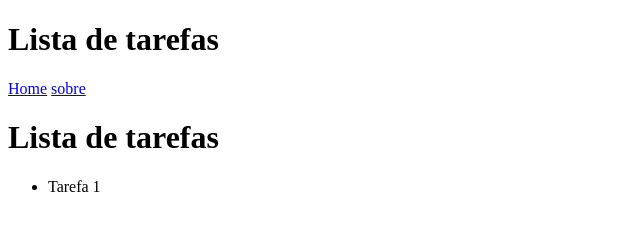
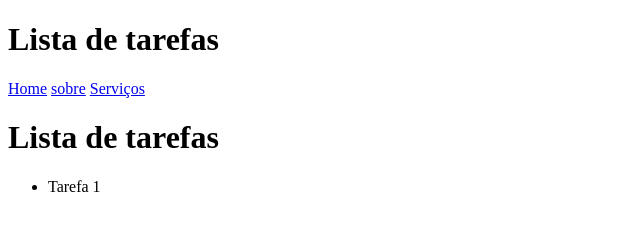
Before and after one commit to Joao-P90/Lista-de-tarefas2, a plain HTML site: page index.html in a window 1280 px wide. Shown: the full height of the page, 0-640 px from the left. Drawn offline with Linux system fonts and the light colour scheme.

Commit message:
Resolução de conflito

```diff
--- a/index.html
+++ b/index.html
@@ -11,6 +11,7 @@
         <nav>
             <a href="home.html">Home</a>
             <a href="sobre.html">sobre</a>
+            <a href="servicos">Serviços</a>
         </nav>
     </header>
 
```
